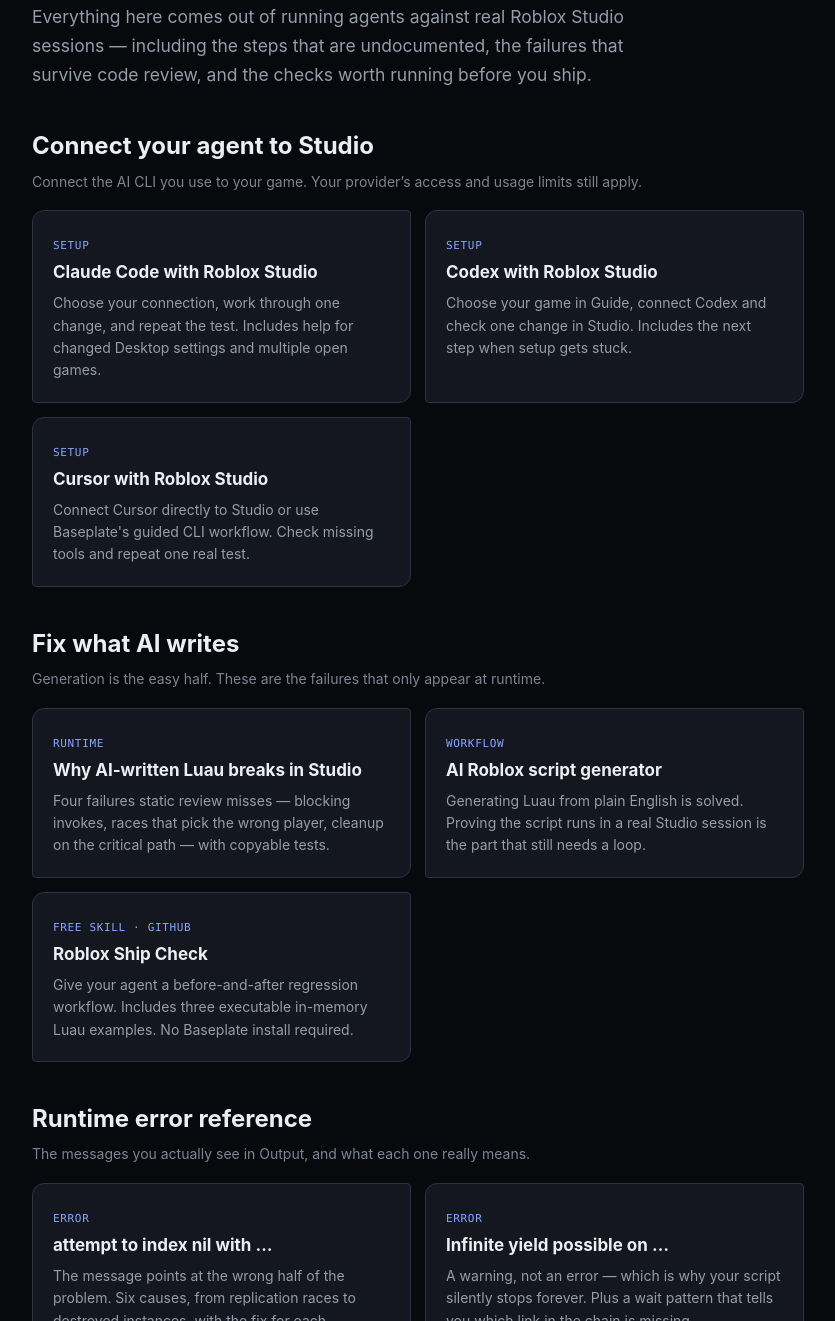
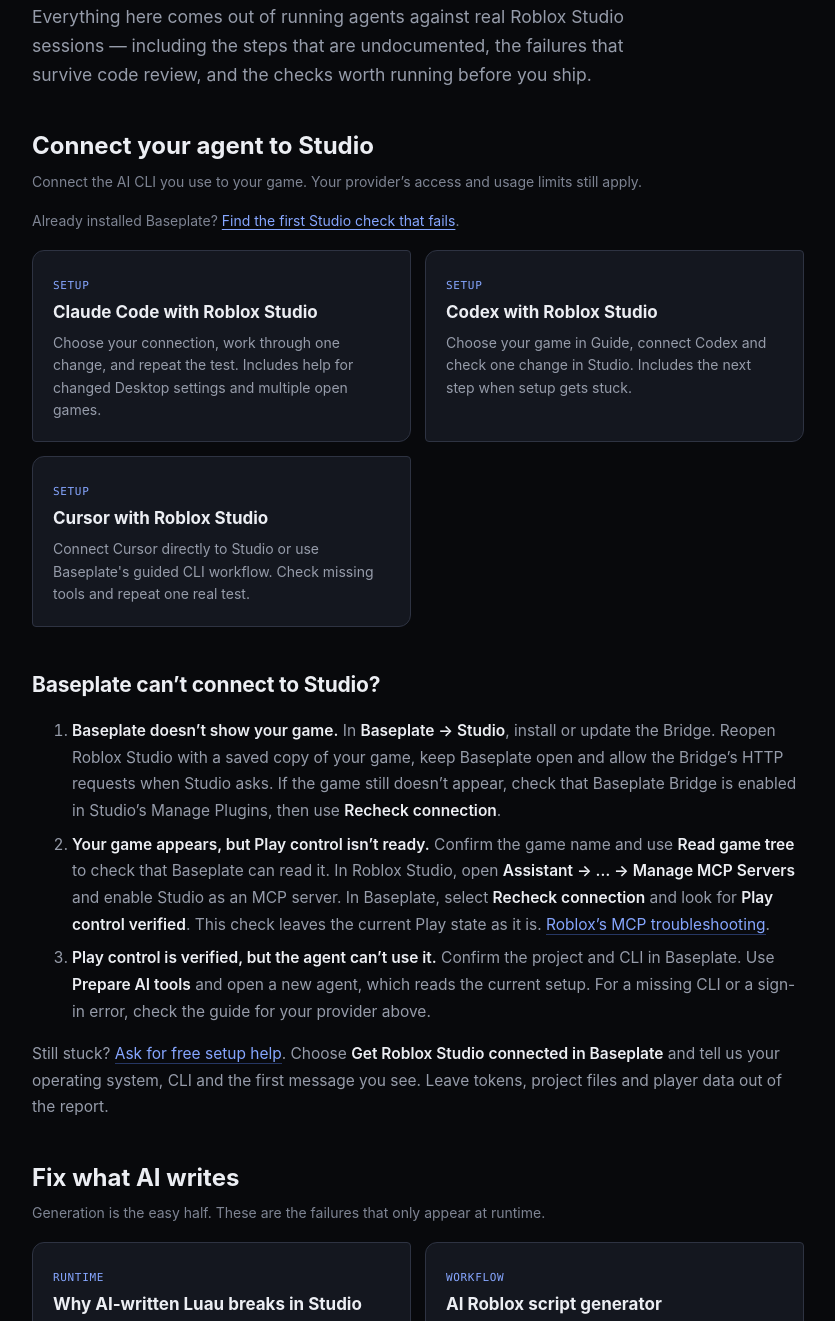
Before and after one commit to Deworix/baseplate-site, a plain HTML site: page guides.html in a window 1280 px wide. Shown: the part 351-1672 px from the top of the page, without its empty margins (222-1057 px from the left). Drawn offline with Linux system fonts and the light colour scheme.

Commit message:
Guide users through a stalled Studio connection

```diff
--- a/founding-10.js
+++ b/founding-10.js
@@ -11,6 +11,7 @@
     map: { label: 'Understand my scripts and their connections', setup: 'Bring a local scripts folder or a saved game in Studio. A Map read needs no AI account or Open Cloud.' },
     verify: { label: 'Find what to check before my next update', setup: 'Bring your local scripts or a saved Studio game. Verify is a local scan; no AI account or Open Cloud is required. Live tests are a separate next step.' },
     playtest: { label: 'Reproduce one gameplay bug', setup: 'Bring a saved copy of your game and describe the player action that fails. We will help connect Studio, the Bridge and Studio MCP. An agent-powered fix uses your own supported AI CLI.' },
+    studio: { label: 'Get Roblox Studio connected in Baseplate', setup: 'Tell us your operating system, which AI CLI you use (if any), and the first Studio setup check that fails. A short error message is enough. Leave out tokens and private files.' },
   };
   goal.addEventListener('change', function () {
     requirements.textContent = goals[goal.value] ? goals[goal.value].setup : 'Choose one result. We will guide you through the setup it needs.';
--- a/guides.html
+++ b/guides.html
@@ -78,6 +78,8 @@
   .guide-group { margin: 38px 0 0; }
   .guide-group > h2 { margin-bottom: 6px; }
   .guide-group > p.group-note { color: var(--faint); font-size: 14px; margin: 0 0 18px; }
+  .group-note a { color: var(--accent-2); text-decoration: underline; text-underline-offset: 3px; }
+  #studio-connection { scroll-margin-top: 84px; }
   .guide-index { display: grid; gap: 14px; grid-template-columns: repeat(auto-fit, minmax(260px, 1fr)); }
   .guide-card {
     display: block; border: 1px solid var(--line-2); background: var(--surface-1);
@@ -115,6 +117,7 @@
   <section class="guide-group">
     <h2>Connect your agent to Studio</h2>
     <p class="group-note">Connect the AI CLI you use to your game. Your provider’s access and usage limits still apply.</p>
+    <p class="group-note">Already installed Baseplate? <a href="#studio-connection">Find the first Studio check that fails</a>.</p>
     <div class="guide-index">
       <a class="guide-card" href="claude-code-roblox-studio.html">
         <span class="card-tag">Setup</span>
@@ -132,6 +135,16 @@
         <p>Connect Cursor directly to Studio or use Baseplate's guided CLI workflow. Check missing tools and repeat one real test.</p>
       </a>
     </div>
+  </section>
+
+  <section class="guide-group legal-prose" id="studio-connection">
+    <h2>Baseplate can’t connect to Studio?</h2>
+    <ol>
+      <li><strong>Baseplate doesn’t show your game.</strong> In <strong>Baseplate → Studio</strong>, install or update the Bridge. Reopen Roblox Studio with a saved copy of your game, keep Baseplate open and allow the Bridge’s HTTP requests when Studio asks. If the game still doesn’t appear, check that Baseplate Bridge is enabled in Studio’s Manage Plugins, then use <strong>Recheck connection</strong>.</li>
+      <li><strong>Your game appears, but Play control isn’t ready.</strong> Confirm the game name and use <strong>Read game tree</strong> to check that Baseplate can read it. In Roblox Studio, open <strong>Assistant → … → Manage MCP Servers</strong> and enable Studio as an MCP server. In Baseplate, select <strong>Recheck connection</strong> and look for <strong>Play control verified</strong>. This check leaves the current Play state as it is. <a href="https://create.roblox.com/docs/studio/mcp#troubleshooting">Roblox’s MCP troubleshooting</a>.</li>
+      <li><strong>Play control is verified, but the agent can’t use it.</strong> Confirm the project and CLI in Baseplate. Use <strong>Prepare AI tools</strong> and open a new agent, which reads the current setup. For a missing CLI or a sign-in error, check the guide for your provider above.</li>
+    </ol>
+    <p>Still stuck? <a href="founding-10.html?utm_source=setup_guides&amp;utm_medium=owned_resource&amp;utm_campaign=studio_connection_20261114#apply">Ask for free setup help</a>. Choose <strong>Get Roblox Studio connected in Baseplate</strong> and tell us your operating system, CLI and the first message you see. Leave tokens, project files and player data out of the report.</p>
   </section>
 
   <section class="guide-group">
--- a/sitemap.xml
+++ b/sitemap.xml
@@ -15,7 +15,7 @@
   </url>
   <url>
     <loc>https://baseplatedev.com/guides.html</loc>
-    <lastmod>2026-10-31</lastmod>
+    <lastmod>2026-11-14</lastmod>
     <changefreq>weekly</changefreq>
     <priority>0.9</priority>
   </url>
@@ -111,7 +111,7 @@
   </url>
   <url>
     <loc>https://baseplatedev.com/founding-10.html</loc>
-    <lastmod>2026-11-13</lastmod>
+    <lastmod>2026-11-14</lastmod>
     <changefreq>weekly</changefreq>
     <priority>0.9</priority>
   </url>
```
Also changed, not shown: founding-10.html (+2 -2 lines).
